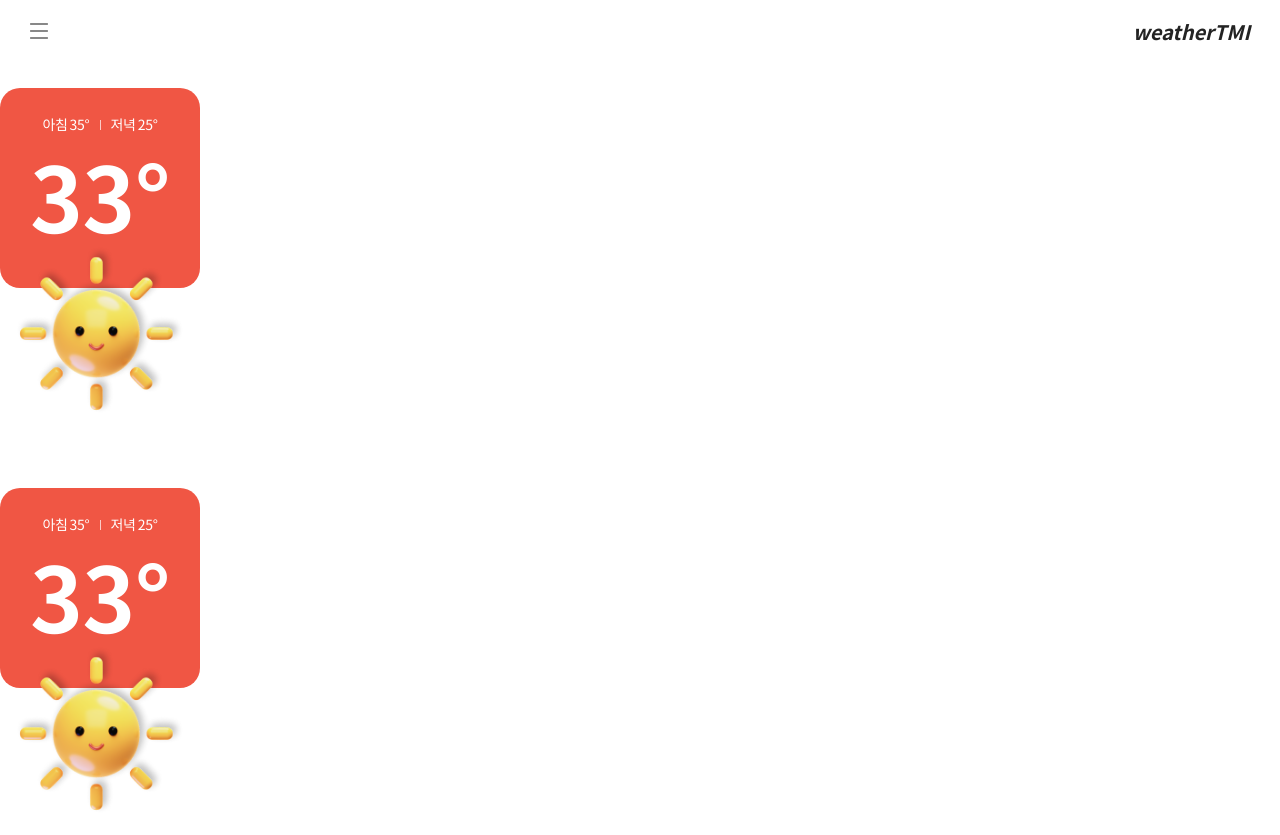
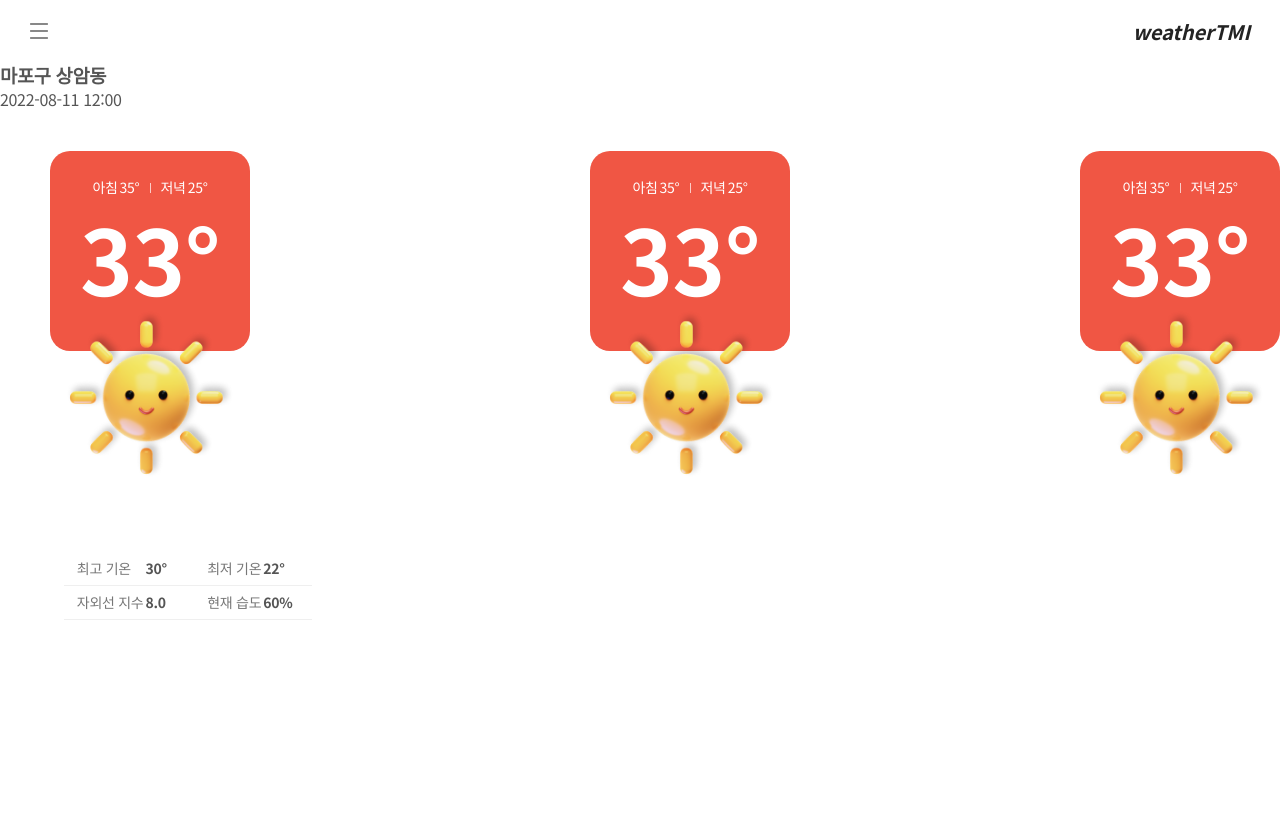
Before and after one commit to yujleee/today-sea, a website: page index.html in a window 1280 px wide. Shown: the top 835 px of the page. After the commit the page ends 800 px from the top, so only its background shows below. Drawn offline with nearby package versions, Linux system fonts and the light colour scheme; files that its build step writes are made by us from their sources.

Commit message:
🚧  날씨 영역 스타일링 추가중

```diff
--- /dev/null
+++ b/styles/components/_weather-view.scss
@@ -0,0 +1,17 @@
+.weather-view {
+  width: 100%;
+
+  .area-info {
+    @include text-style(16, $color-gray-500);
+    margin-bottom: 5vh;
+  }
+
+  .card-wrap {
+    min-width: 100vw;
+    @include flexbox(between);
+
+    .weather-info:nth-child(1) {
+      margin: 0 5rem;
+    }
+  }
+}
--- a/styles/main.scss
+++ b/styles/main.scss
@@ -14,3 +14,4 @@
 @import './components/temperature-card';
 @import './components/info-list';
 @import './components/gnb';
+@import './components/weather-view';
```
